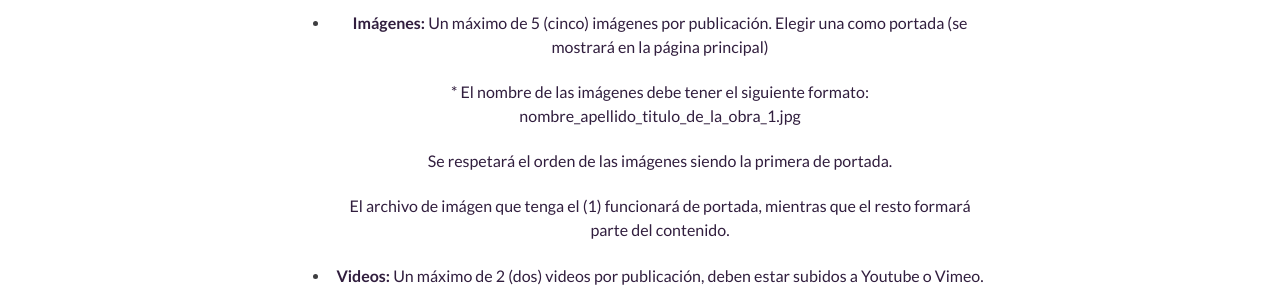
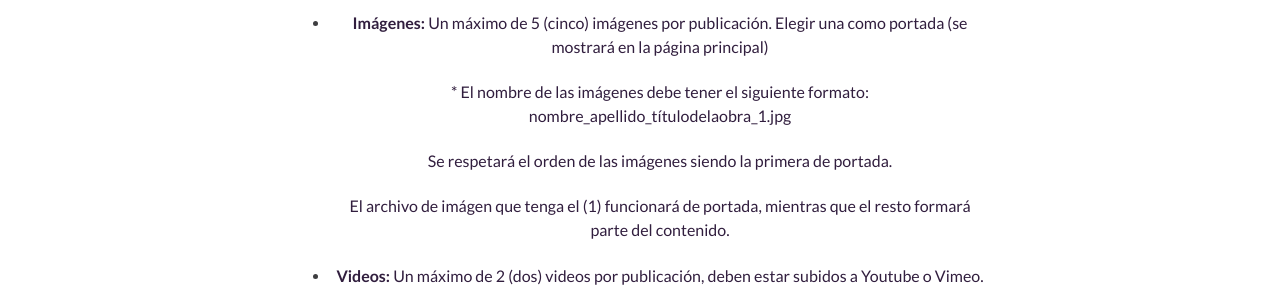
Before and after one commit to nydo/nydo.github.io, a Jekyll site: the page built from _pages/formar_parte.html, in a window 1280 px wide. Shown: the part 750-1042 px from the top of the page. Built offline with Jekyll 4.4.1, drawn with Linux system fonts in a browser that asks for light colours.

Commit message:
Update formar_parte.html

```diff
--- a/_pages/formar_parte.html
+++ b/_pages/formar_parte.html
@@ -23,7 +23,7 @@ permalink: /formar_parte/
       <li><h4><b>Bio:</b> Una biografía donde cuentes un poco sobre vos, tu trayectoria
         y temas de interés o sobre los cuales producís.</h4></li>
       <li><h4><b>Imágenes: </b> Un máximo de 5 (cinco) imágenes por publicación. Elegir una como portada (se mostrará en la página principal)</h4></li>
-      <h4>* El nombre de las imágenes debe tener el siguiente formato: nombre_apellido_titulo_de_la_obra_1.jpg</h4>
+      <h4>* El nombre de las imágenes debe tener el siguiente formato: nombre_apellido_títulodelaobra_1.jpg</h4>
       <h4>Se respetará el orden de las imágenes siendo la primera de portada.</h4>
       <h4>El archivo de imágen que tenga el (1) funcionará de portada, mientras que el resto formará parte del contenido.</h4>
       <li><h4><b>Videos: </b> Un máximo de 2 (dos) videos por publicación, deben estar subidos a Youtube o Vimeo. Enviar link solamente.</h4></li>
```
